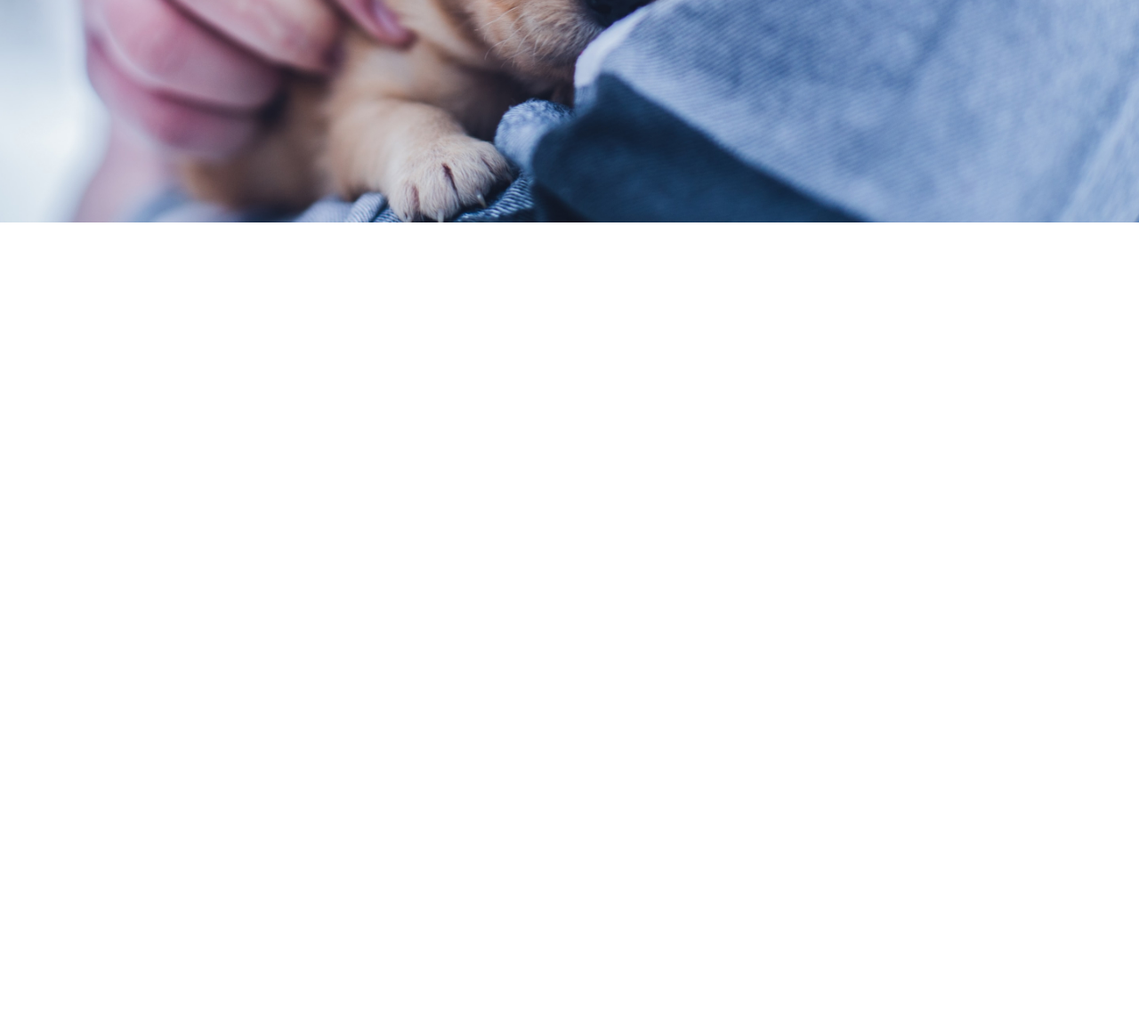
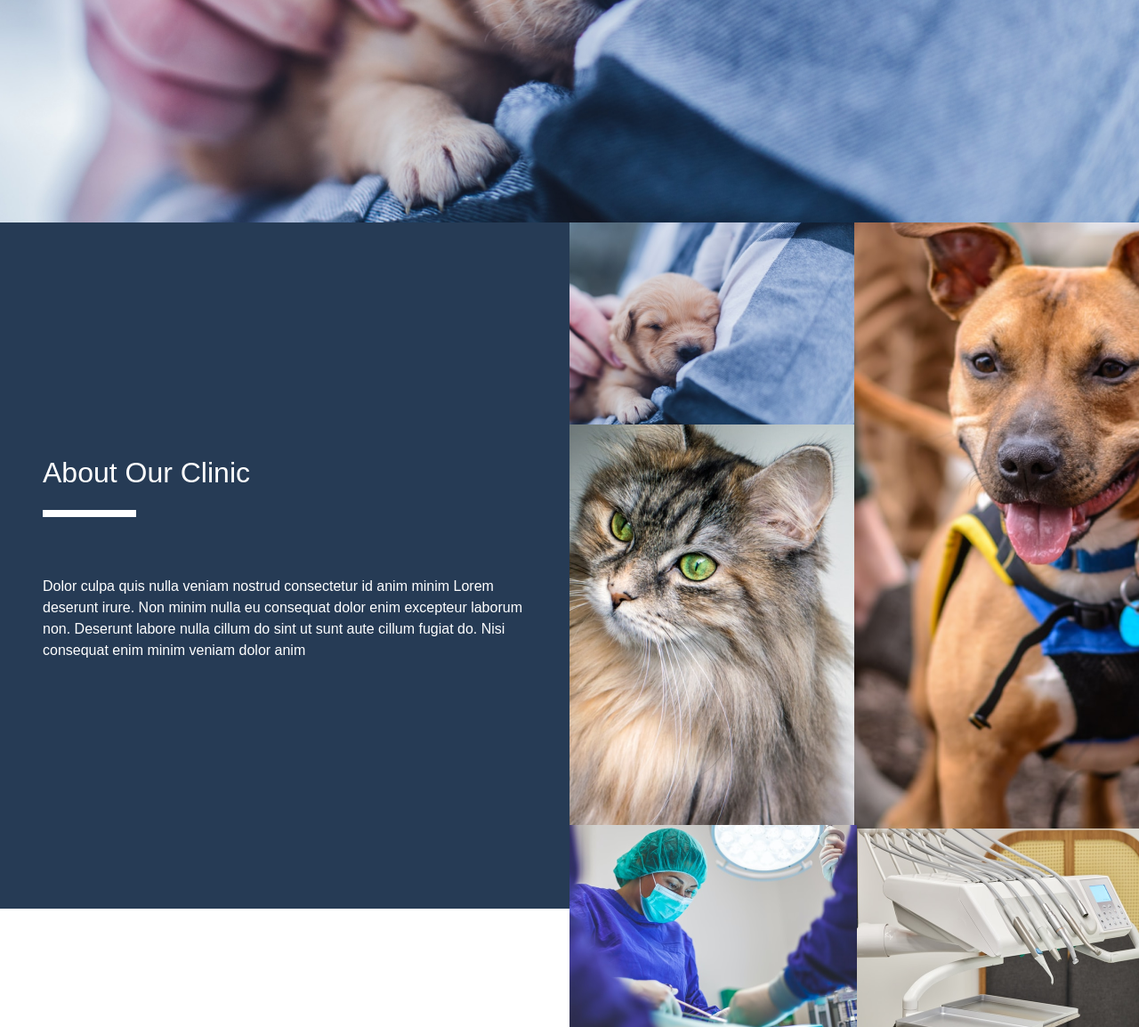
Before and after one commit to Sharpmind015/vet, a plain HTML site: page index.html in a window 1280 px wide. Shown: the part 510-1664 px from the top of the page at 89% size. Before the commit the page ends 800 px from the top, so only its background shows below. Drawn offline with nearby package versions, Linux system fonts and the light colour scheme; a web font is replaced by a local one.

Commit message:
finished about section

```diff
--- a/css/style.css
+++ b/css/style.css
@@ -40,7 +40,7 @@ a {
   color: var(--secondary-color);
 }
 .hero-content {
-  padding: 10rem 0 0 1rem;
+  padding: 0 0 2rem 0;
 }
 .hero-content h1 {
   font-weight: 700;
@@ -51,3 +51,25 @@ a {
 .navbar-dark .navbar-nav .nav-link {
   color: var(--secondary-color);
 }
+.about-content {
+  height: 771px;
+  color: #FFFFFF;
+  background: var(--primary-color);
+  padding: 1rem 3rem;
+}
+.about-content h2 {
+  position: relative;
+}
+.about-content h2:before {
+  position: absolute;
+  content: '';
+  border: 4px solid #FFFFFF;
+  height: 0;
+  width: 105.04px;
+  bottom: -30px;
+}
+#about img {
+  max-width: 100%;
+  height: 904px;
+  object-fit: cover;
+}
--- a/index.html
+++ b/index.html
@@ -51,16 +51,16 @@
                     <a class="nav-link" href="#home">Home <span class="sr-only">(current)</span></a>
                   </li>
                   <li class="nav-item px-3">
-                    <a class="nav-link" href="#services">About us</a>
+                    <a class="nav-link" href="#about">About us</a>
                   </li>
                   <li class="nav-item px-3">
-                    <a class="nav-link" href="#about">Services</a>
+                    <a class="nav-link" href="#services">Services</a>
                   </li>
                   <li class="nav-item px-3">
-                    <a class="nav-link" href="#contact">Blog</a>
+                    <a class="nav-link" href="#blog">Blog</a>
                   </li>
                   <li class="nav-item px-3">
-                    <a class="nav-link" href="#contact">Team</a>
+                    <a class="nav-link" href="#team">Team</a>
                   </li>
                   <li class="nav-item px-3">
                     <a class="nav-link" href="#contact">Contact us</a>
@@ -69,22 +69,40 @@
               </div>
             </nav>
 
-            <div class="hero-content text-center">
-              <div class="hero-desc">
-                <h1 class="">BEST VET CLINIC IN THE WORLD</h1>
-                <h4>
-                  (#1,<span> Based on WMDA standards</span>)
-                </h4>
-                <a href="#" class="btn btn-primary btn-md py-3 mt-4">Book Appointment</i></a>
-              </div>
-            </div>
           </div>
         </div> <!-- .hero-bg -->
       </div> <!-- #navbar -->
     </header>
+
+    <div class="hero-content d-flex justify-content-center flex-column h-100 text-center">
+      <div class="hero-desc">
+        <h1 class="">BEST VET CLINIC IN THE WORLD</h1>
+        <h4>(#1,<span> Based on WMDA standards</span>)</h4>
+        <a href="#" class="btn btn-primary btn-md py-3 mt-4">Book Appointment</i></a>
+      </div>
+    </div>
   </section>
 
 
   <!--ABOUT SECTION-->
+  <section id="about">
+    <div class="container-fluid">
+      <div class="row">
+        <div class="col-lg-6 about-content d-flex flex-column justify-content-center">
+          <h2 class="mb-5">About Our Clinic</h2>
+          <p class="pt-5">Dolor culpa quis nulla veniam nostrud consectetur id anim minim Lorem deserunt irure. Non minim nulla eu consequat dolor enim excepteur laborum non. Deserunt labore nulla cillum do sint ut sunt aute cillum fugiat do. Nisi consequat enim minim veniam dolor anim</p>
+        </div>
+        <div class="col-lg-6 p-0 d-none d-lg-block">
+          <img src="img/Picture gallery.png" alt="">
+        </div>
+      </div>
+    </div>
+  </section>
+  <!--About section ends here-->
+
+
+  <!--SERVICES SECTION-->
+  <section id="services"></section>
+
 </body>
 </html>
```
Also changed, not shown: img/Picture gallery.png (added).
